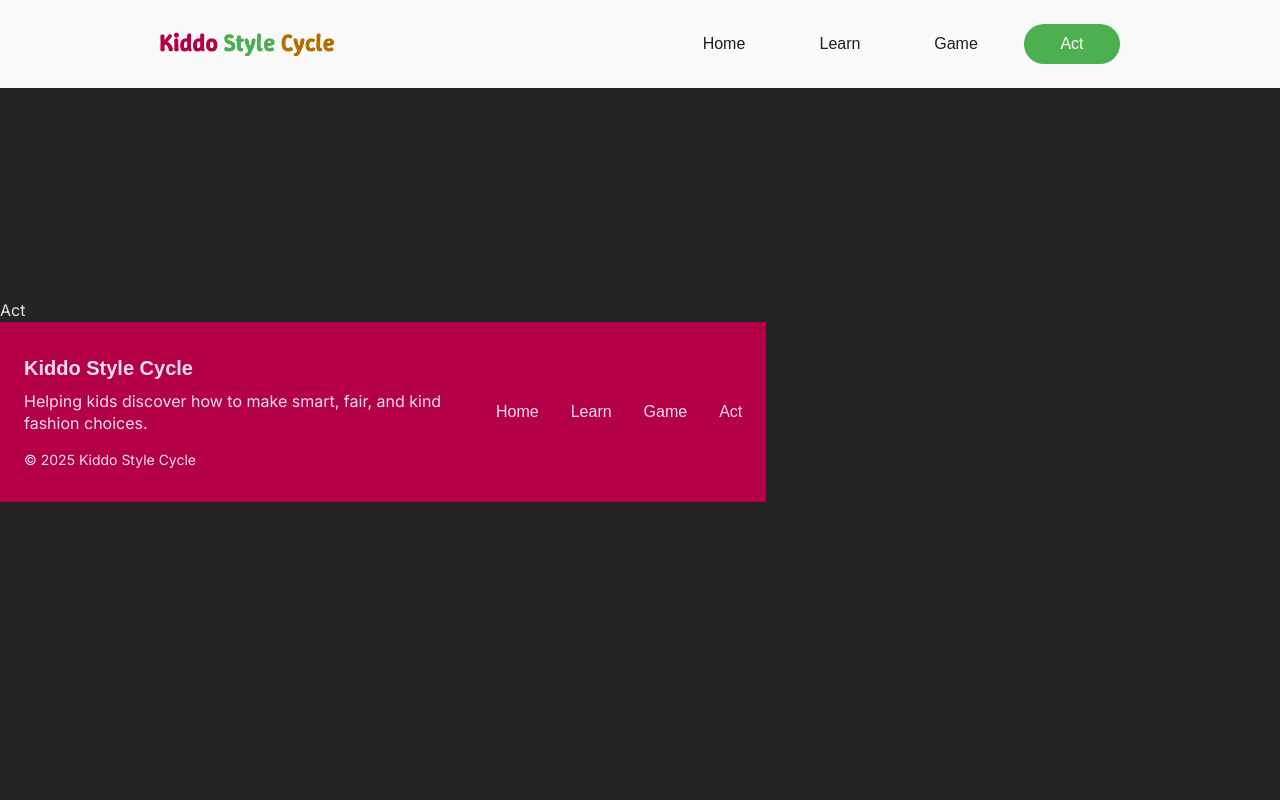
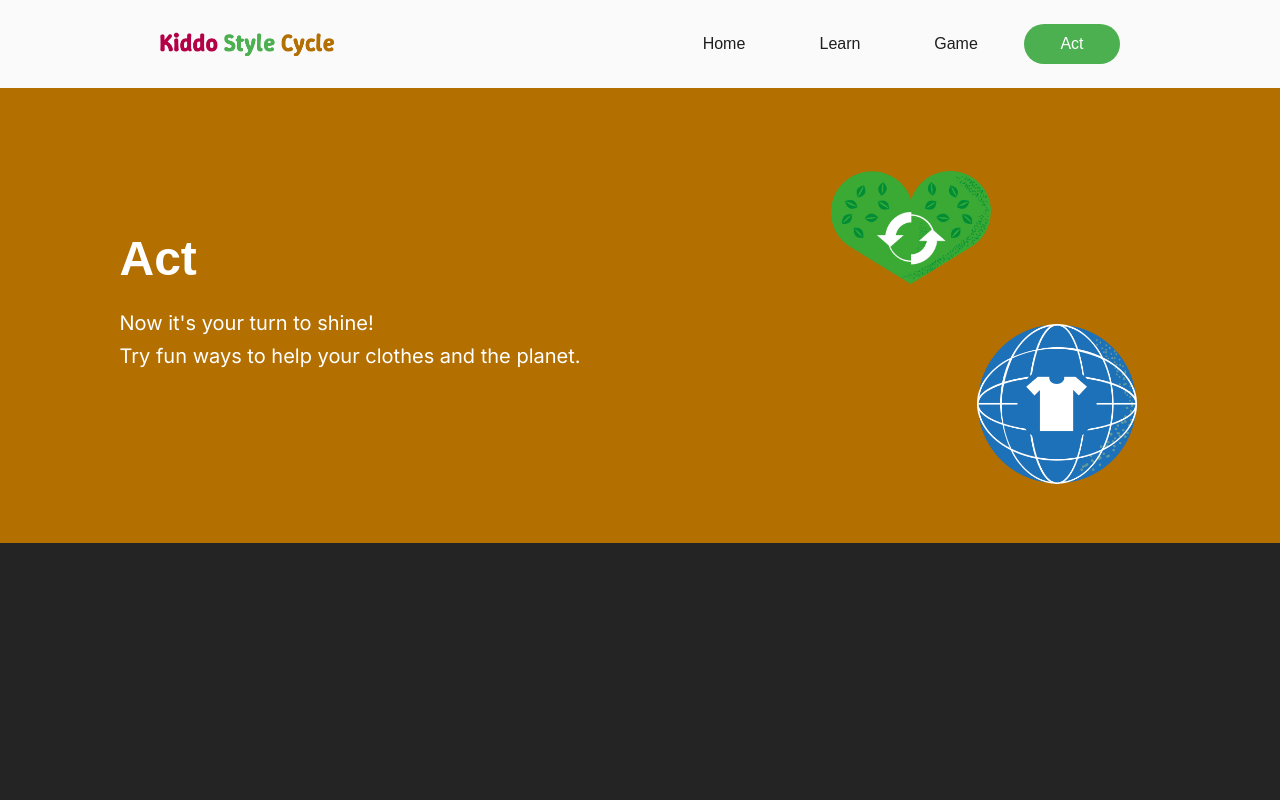
Before and after one commit to Kiddo-Style-Cycle/Termproject-QA, a React (Vite) app: page /act in a window 1280 px wide. Shown: the top 800 px of the page. Built offline with nearby package versions, Linux system fonts and the light colour scheme; a web font is replaced by a local one.

Commit message:
Add HeroA component to Act page for improved layout and structure.

```diff
--- /dev/null
+++ b/src/components/ActSections/HeroA.jsx
@@ -0,0 +1,41 @@
+import React from 'react';
+import RecyclingHeart from '../../assets/images/Heart.png';
+import GlobeShirt from '../../assets/images/Circle.png';
+
+const HeroA = () => {
+  return (
+    <section className="mt-0 pt-[80px] md:pt-[88px]">
+      <div className="w-full mx-auto px-4 sm:px-6 lg:px-8 xl:px-12 bg-[#B36F00] flex flex-col lg:flex-row items-center justify-center gap-6 sm:gap-8 lg:gap-12 xl:gap-20 py-8 sm:py-10">
+        {/* LEFT CONTENT */}
+        <div className="text-left max-w-sm sm:max-w-md lg:max-w-lg xl:max-w-xl order-1">
+          <h1 className="text-3xl md:text-5xl font-bold text-white winky-font mb-3 sm:mb-4 lg:mb-6">
+            Act
+          </h1>
+          <p className="text-white font-['Inter'] text-base sm:text-lg lg:text-xl font-normal leading-relaxed mb-4 sm:mb-6">
+            Now it's your turn to shine!{" "}
+            <br className="hidden sm:block" />
+            <span className="block sm:inline">
+              Try fun ways to help your clothes and the planet.
+            </span>
+          </p>
+        </div>
+
+        {/* RIGHT CONTENT */}
+        <div className="w-full max-w-[280px] sm:max-w-[350px] md:max-w-[400px] lg:max-w-[450px] xl:max-w-[500px] aspect-[4/3] relative order-2 flex flex-col items-center justify-center gap-4">
+          <img
+            src={RecyclingHeart}
+            alt="Recycling Heart"
+            className="w-32 h-32 lg:w-40 lg:h-40 object-contain"
+          />
+          <img
+            src={GlobeShirt}
+            alt="Globe with T-shirt"
+            className="w-32 h-32 lg:w-40 lg:h-40 object-contain self-end mr-0 lg:mr-6"
+          />
+        </div>
+      </div>
+    </section>
+  )
+}
+
+export default HeroA
--- a/src/pages/Act.jsx
+++ b/src/pages/Act.jsx
@@ -1,9 +1,11 @@
-import React from 'react'
+import HeroA from "../components/ActSections/HeroA";
 
 const Act = () => {
   return (
-    <div>Act</div>
-  )
-}
+    <div className="min-h-screen w-screen">
+      <HeroA />
+    </div>
+  );
+};
 
 export default Act
```
Also changed, not shown: src/assets/images/Circle.png (added), src/assets/images/Heart.png (added).
